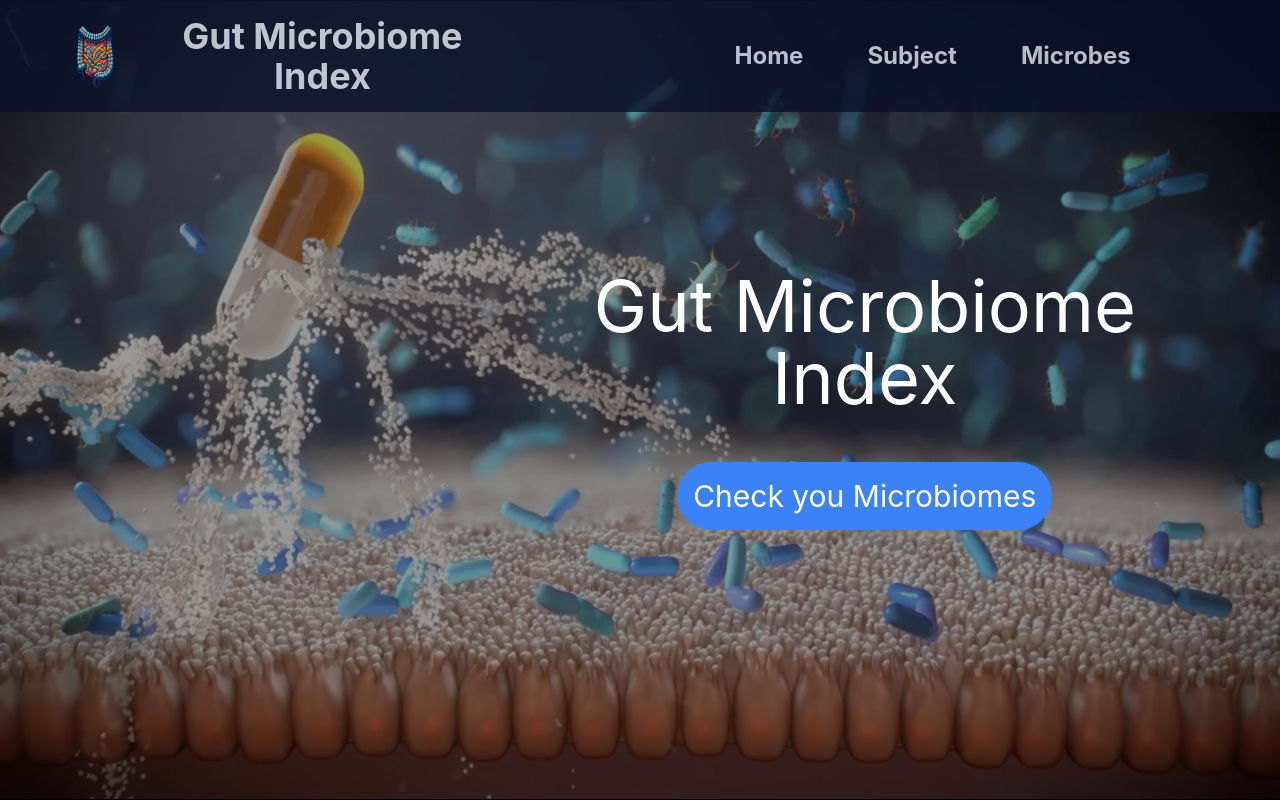
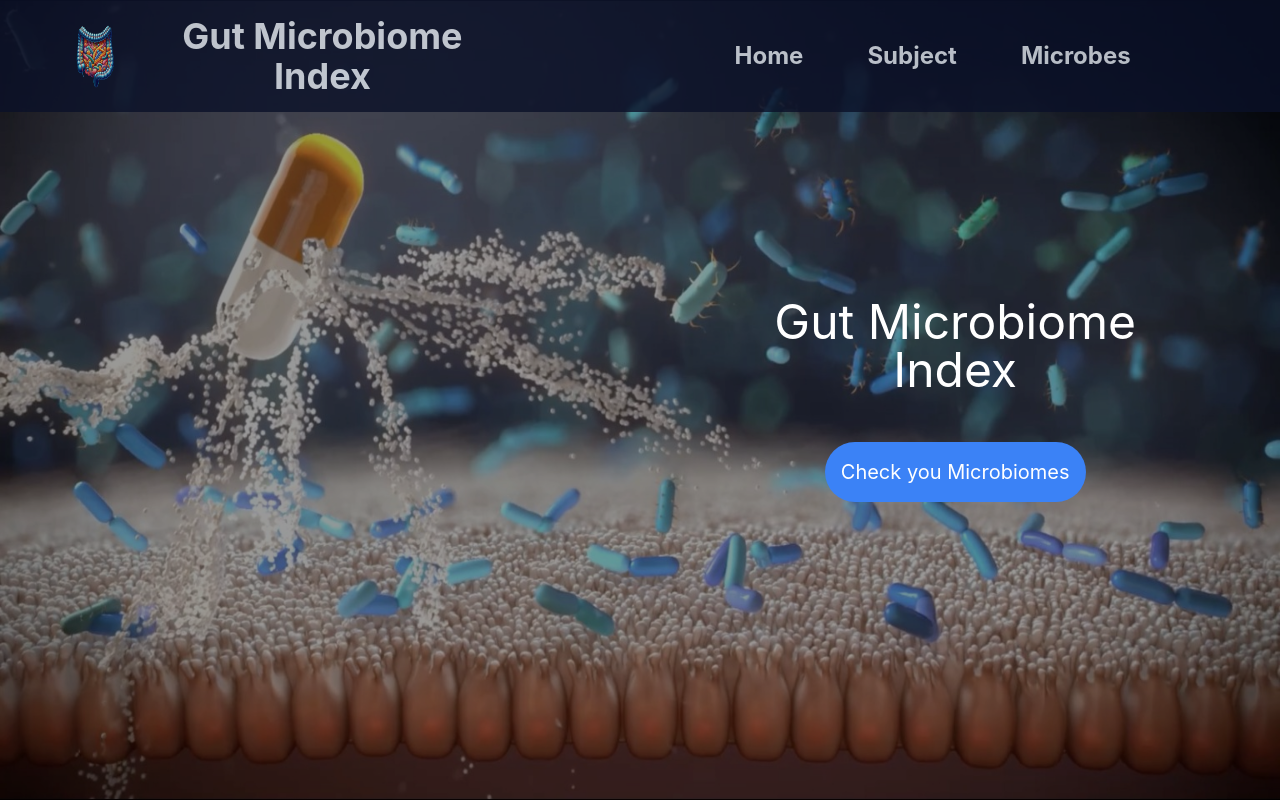
Before and after one commit to pranavram2005/Drugbiome, a React (Create React App) app: page / in a window 1280 px wide. Shown: the top 801 px of the page. Built offline with nearby package versions, Linux system fonts and the light colour scheme.

Commit message:
final commit

```diff
--- a/src/Home.js
+++ b/src/Home.js
@@ -8,8 +8,8 @@ const Home =()=>{
         <div className='h-full absolute opacity-40 w-full z-100 bg-black flex justify-center items-center'>
         </div>
         <div className='absolute h-full w-full flex justify-center md:justify-end items-center md:px-36'>
-            <div className='flex flex-col'><h2 className='text-white z-100 md:text-7xl text-4xl z-1000'>Gut Microbiome<br/>Index</h2><div>
-                <Link to="/microbes"><button className='rounded-full bg-blue-500 mt-5 p-3 hover:bg-blue-700 md:text-3xl text-xl text-white'>Check you Microbiomes</button></Link>
+            <div className='flex flex-col'><h2 className='text-white z-100 md:text-5xl text-4xl z-1000'>Gut Microbiome<br/>Index</h2><div>
+                <Link to="/microbes"><button className='rounded-full bg-blue-500 mt-5 p-3 hover:bg-blue-700 md:text-xl text-xl text-white'>Check you Microbiomes</button></Link>
                 </div></div>
 
         </div>
```
Also changed, not shown: src/Layout.js (line endings or trailing spaces).
